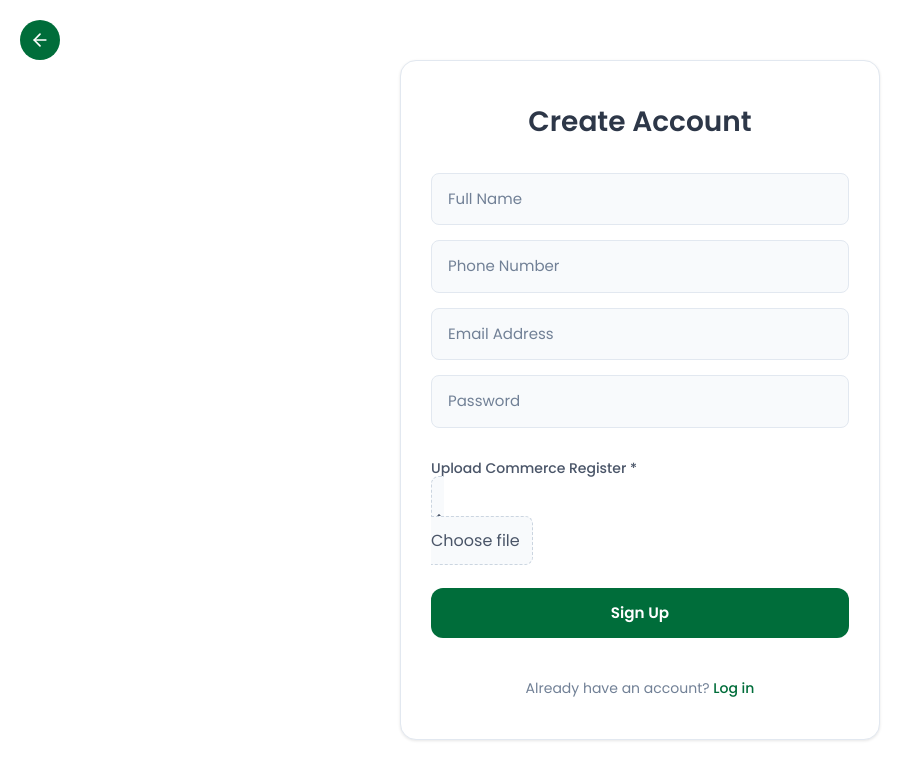
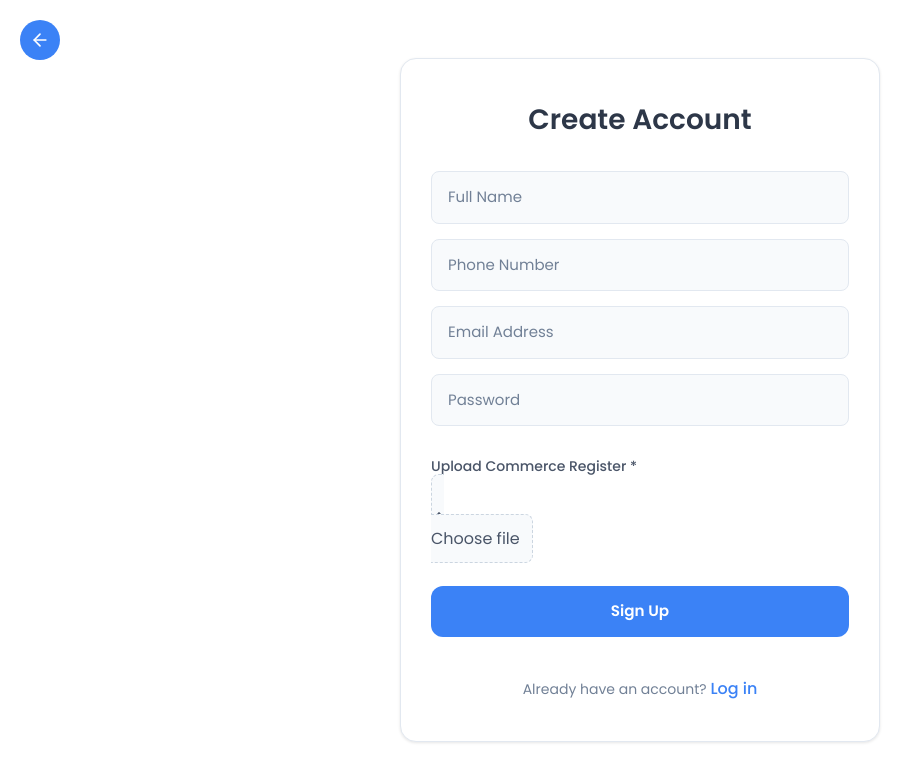
Before and after one commit to bh-s/React-pfe, a React (Vite) app in the folder pfefrontend/: page /signup in a window 1280 px wide. Shown: the top 782 px of the page, without its empty margins (0-923 px from the left). Built offline with nearby package versions, Linux system fonts and the light colour scheme; no server answers; what @react-pdf/renderer would draw is missing.

Commit message:
enhance ui design login

```diff
--- a/pfefrontend/src/Pages_accueil/Utilisateurs/Login/Login.css
+++ b/pfefrontend/src/Pages_accueil/Utilisateurs/Login/Login.css
@@ -85,7 +85,7 @@
 
 .input-group input:focus {
   outline: none;
-  border-color: #006d3a;
+  border-color: #3b82f6;
   box-shadow: 0 0 0 3px rgba(0, 109, 58, 0.1);
   background-color: white;
 }
@@ -102,7 +102,7 @@
 }
 
 .password-toggle:hover {
-  color: #006d3a;
+  color: #3b82f6;
 }
 
 .forgot-password {
@@ -118,14 +118,14 @@
 }
 
 .forgot-password a:hover {
-  color: #006d3a;
+  color: #3b82f6;
   text-decoration: underline;
 }
 
 .login-button {
   width: 100%;
   padding: 1rem;
-  background-color: #006d3a;
+  background-color: #3b82f6;
   color: white;
   border: none;
   border-radius: 8px;
@@ -140,7 +140,7 @@
 }
 
 .login-button:hover:not(:disabled) {
-  background-color: #005a30;
+  background-color: #1d4ed8;
   transform: translateY(-2px);
 }
 
@@ -195,7 +195,7 @@
   left: 1.5rem;
   width: 40px;
   height: 40px;
-  background-color: #006d3a;
+  background-color: #3b82f6;
   color: white;
   border: none;
   border-radius: 50%;
@@ -208,7 +208,7 @@
 }
 
 .button-back:hover {
-  background-color: #005a30;
+  background-color: #1d4ed8;
   transform: scale(1.05);
 }
 
--- a/pfefrontend/src/Pages_accueil/Utilisateurs/Register/Register.css
+++ b/pfefrontend/src/Pages_accueil/Utilisateurs/Register/Register.css
@@ -59,7 +59,7 @@ h1 {
 
 .input2:focus {
   outline: none;
-  border-color: #006d3a;
+  border-color: #3b82f6;
   box-shadow: 0 0 0 2px rgba(0, 109, 58, 0.2);
 }
 
@@ -68,7 +68,7 @@ h1 {
   padding: 14px;
   border: none;
   border-radius: 8px;
-  background-color: #006d3a;
+  background-color: #3b82f6;
   color: #fff;
   font-weight: 500;
   font-size: 16px;
@@ -78,7 +78,7 @@ h1 {
 }
 
 .btn:hover:not(:disabled) {
-  background-color: #005a30;
+  background-color: #2563eb;
   transform: translateY(-2px);
 }
 
@@ -93,14 +93,15 @@ h1 {
 
 .a {
   text-decoration: none;
-  color: #006d3a;
+  color: #3b82f6;
+  font-size: 16px;
   font-weight: 500;
   transition: all 0.2s ease;
 }
 
 .a:hover {
   text-decoration: underline;
-  color: #005a30;
+  color: #2563eb;
 }
 
 .error-message {
@@ -119,7 +120,7 @@ h1 {
   left: 20px;
   width: 40px;
   height: 40px;
-  background-color: #006d3a;
+  background-color: #3b82f6;
   color: white;
   border: none;
   border-radius: 50%;
@@ -132,7 +133,7 @@ h1 {
 }
 
 .button-back:hover {
-  background-color: #005a30;
+  background-color: #2563eb;
   transform: scale(1.05);
 }
 
@@ -169,14 +170,15 @@ h1 {
 }
 
 .file-input-button:hover {
-  border-color: #006d3a;
+  border-color: #3b82f6;
+  background-color: #e2e8f0;
   background-color: #f0fff4;
 }
 
 .file-input-button:focus {
   outline: none;
-  border-color: #006d3a;
-  box-shadow: 0 0 0 2px rgba(0, 109, 58, 0.2);
+  border-color: #3b82f6;
+  box-shadow: 0 0 0 2px rgba(59, 130, 246, 0.2);
 }
 
 .login-footer {
```
